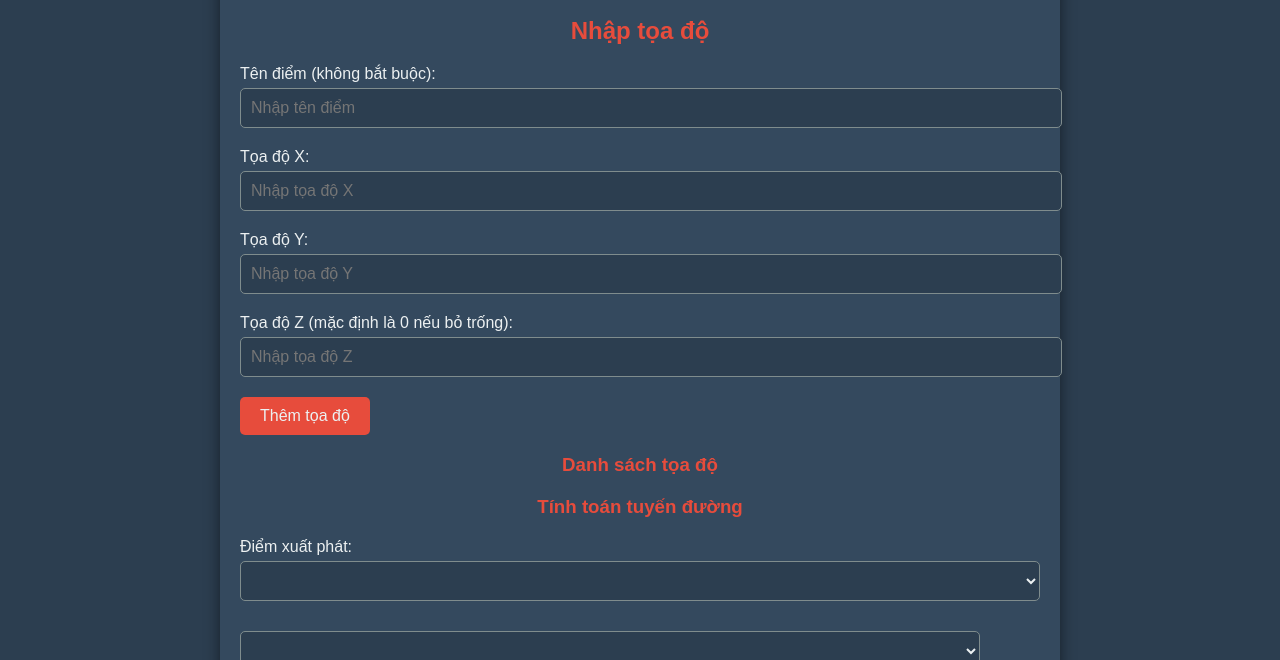
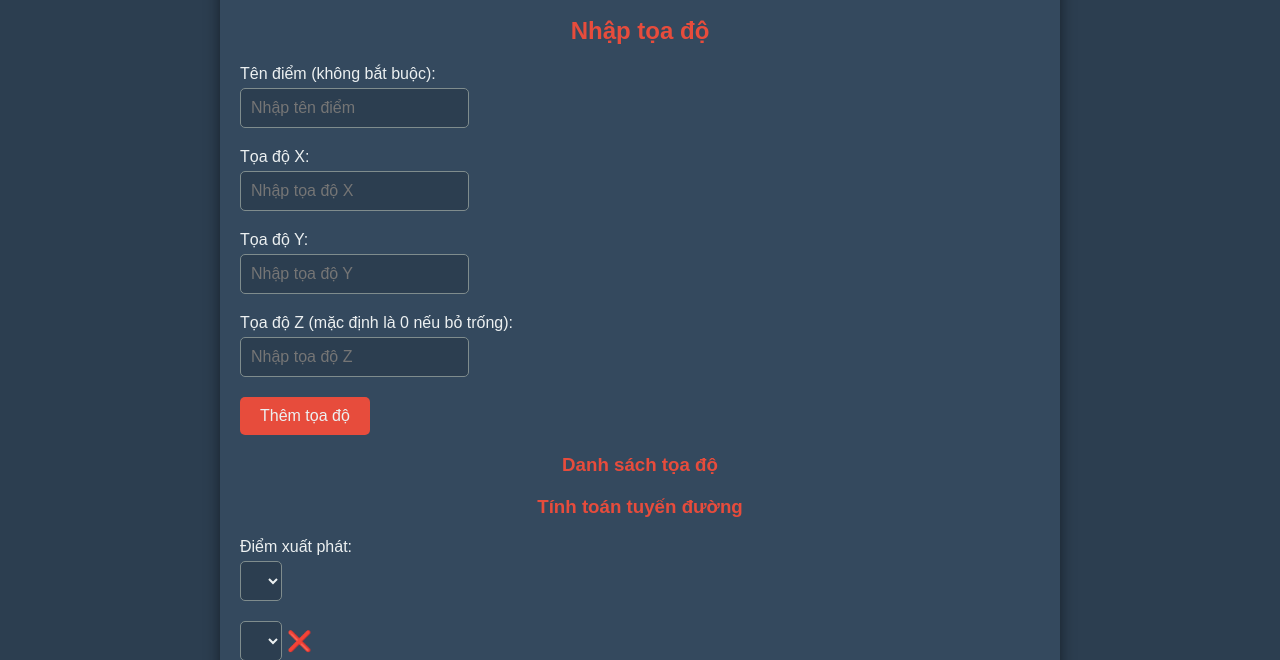
Before and after one commit to RoleplayHelp/NORLOFRCalc, a plain HTML site: page coordinates.html in a window 1280 px wide. Both pictures are taken after a click on the button "Thêm điểm trung gian". Shown: the part 140-800 px from the top of the page. Drawn offline with Linux system fonts and the light colour scheme.

Commit message:
Add files via upload

```diff
--- a/coordinates.css
+++ b/coordinates.css
@@ -36,7 +36,6 @@ h1, h2, h3 {
 }
 
 .input-group input, .input-group select {
-    width: 100%;
     padding: 10px;
     border-radius: 5px;
     border: none;
@@ -76,23 +75,25 @@ button.add-waypoint-button:hover {
     background-color: #16a085; /* Đậm màu khi hover */
 }
 
-/* Biểu tượng và màu cho nút sửa và xóa */
+/* Biểu tượng và màu cho nút sửa */
 button.edit-button {
     background-color: #3498db; /* Màu xanh cho nút sửa */
     margin-right: 5px;
 }
 
-button.delete-button {
-    background-color: #e74c3c; /* Màu đỏ cho nút xóa */
-}
-
+/* Nút X cho xóa điểm trung gian */
 button.waypoint-delete {
-    background-color: #e67e22; /* Màu cam cho nút xóa điểm trung gian */
-    margin-left: 10px;
+    background: none; /* Không cần nền màu */
+    border: none;
+    font-size: 20px;
+    color: #e74c3c; /* Màu đỏ cho dấu X */
+    cursor: pointer;
+    padding: 0;
+    margin-left: 5px; /* Tạo khoảng cách giữa tên điểm và dấu X */
 }
 
 button.waypoint-delete:hover {
-    background-color: #d35400;
+    color: #c0392b; /* Đậm màu khi hover */
 }
 
 /* Danh sách tọa độ */
@@ -123,36 +124,27 @@ button.edit-button::before {
     margin-right: 5px;
 }
 
-button.delete-button::before {
-    content: '🗑️'; /* Icon biểu tượng xóa */
-    margin-right: 5px;
-}
-
 button.add-waypoint-button::before {
     content: '➕'; /* Icon thêm điểm trung gian */
     margin-right: 5px;
 }
 
-button.waypoint-delete::before {
-    content: '❌'; /* Icon xóa điểm trung gian */
-    margin-right: 5px;
+/* Điểm trung gian */
+.waypoint-container {
+    display: flex;
+    align-items: center;
+    margin-bottom: 10px;
 }
 
-/* Điểm trung gian */
 .waypoint {
-    margin-top: 10px;
     padding: 10px;
     border: 1px solid #7f8c8d;
     background-color: #2c3e50;
     color: #ecf0f1;
     border-radius: 5px;
-    width: calc(100% - 60px);
-}
-
-.waypoint-container {
-    display: flex;
+    display: inline-flex; /* Căn chỉnh nội dung ngang */
     align-items: center;
-    margin-bottom: 10px;
+    max-width: 100%; /* Để kích thước tự điều chỉnh theo nội dung */
 }
 
 .waypoint::before {
@@ -170,8 +162,9 @@ button.waypoint-delete::before {
     line-height: 1.6;
     color: #ecf0f1;
     display: flex;
-    justify-content: space-between;
-    align-items: center;
+    justify-content: left; /* Căn giữa nội dung */
+    align-items: left;
+    text-align: left; /* Đảm bảo văn bản được căn giữa */
 }
 
 #result::before {
--- a/coordinates.js
+++ b/coordinates.js
@@ -194,6 +194,7 @@ class CoordinateUI {
 addWaypoint() {
     const coordinates = this.coordinateManager.getAllCoordinates();
     const waypointDiv = document.createElement('div'); // Tạo một div để chứa select và nút xóa
+    waypointDiv.classList.add('waypoint-container'); // Thêm class cho div để căn chỉnh
 
     const waypointSelect = document.createElement('select');
     waypointSelect.classList.add('waypoint');
@@ -205,9 +206,10 @@ class CoordinateUI {
         waypointSelect.appendChild(option);
     });
 
-        // Nút xóa điểm trung gian
+    // Nút xóa điểm trung gian, chỉ hiện dấu X
     const deleteWaypointButton = document.createElement('button');
-        deleteWaypointButton.textContent = 'Xóa điểm';
+    deleteWaypointButton.classList.add('waypoint-delete');
+    deleteWaypointButton.innerHTML = '❌'; // Biểu tượng X đỏ
     deleteWaypointButton.addEventListener('click', () => {
         waypointDiv.remove();  // Xóa cả div chứa select và nút xóa
     });
@@ -216,6 +218,8 @@ class CoordinateUI {
     waypointDiv.appendChild(deleteWaypointButton);
     this.waypointsContainer.appendChild(waypointDiv);
 }
+
+
 
     calculateRoute() {
         const startPointIndex = this.startPointSelect.value;
```
Lines whose indentation alone changed are shown as unchanged.
